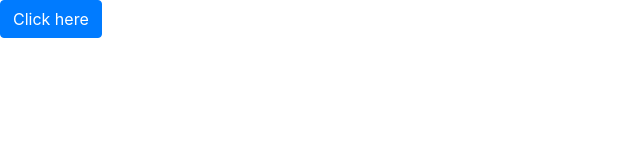
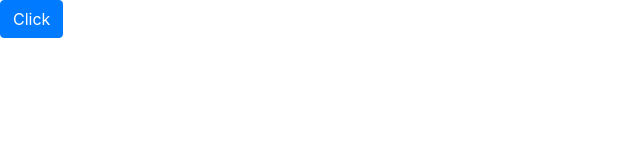
Before and after one commit to hannguu/Exercise_5, a website: page index.html in a window 1280 px wide. Shown: the whole page, without its empty margins (0-640 px from the left). Drawn offline with nearby package versions, Linux system fonts and the light colour scheme.

Commit message:
Intro to Bootstrap

```diff
--- a/index.html
+++ b/index.html
@@ -9,7 +9,7 @@
     <title>Document</title>
 </head>
 <body>
-    <button class="btn btn-primary">Click here</button>
+    <button class="btn btn-primary">Click</button>
 </body>
 <!-- jQuery first, then Popper.js, then Bootstrap JS. -->
 <script src="node_modules/jquery/dist/jquery.slim.min.js"></script>
```
